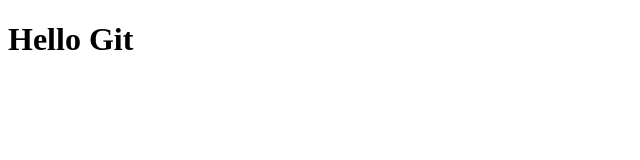
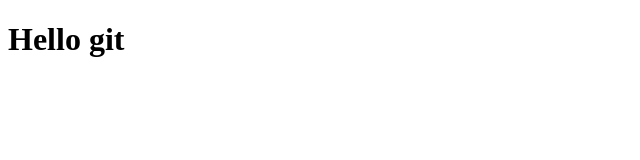
Before and after one commit to Vlxxd/new-git, a plain HTML site: page index.html in a window 1280 px wide. Shown: the full height of the page, 0-640 px from the left. Drawn offline with Linux system fonts and the light colour scheme.

Commit message:
Added main.css

```diff
--- a/index.html
+++ b/index.html
@@ -7,6 +7,6 @@
     <title>Document</title>
 </head>
 <body>
-    <h1>Hello Git</h1>
+    <h1>Hello git</h1>
 </body>
 </html>
```
Also changed, not shown: main.css (added).
